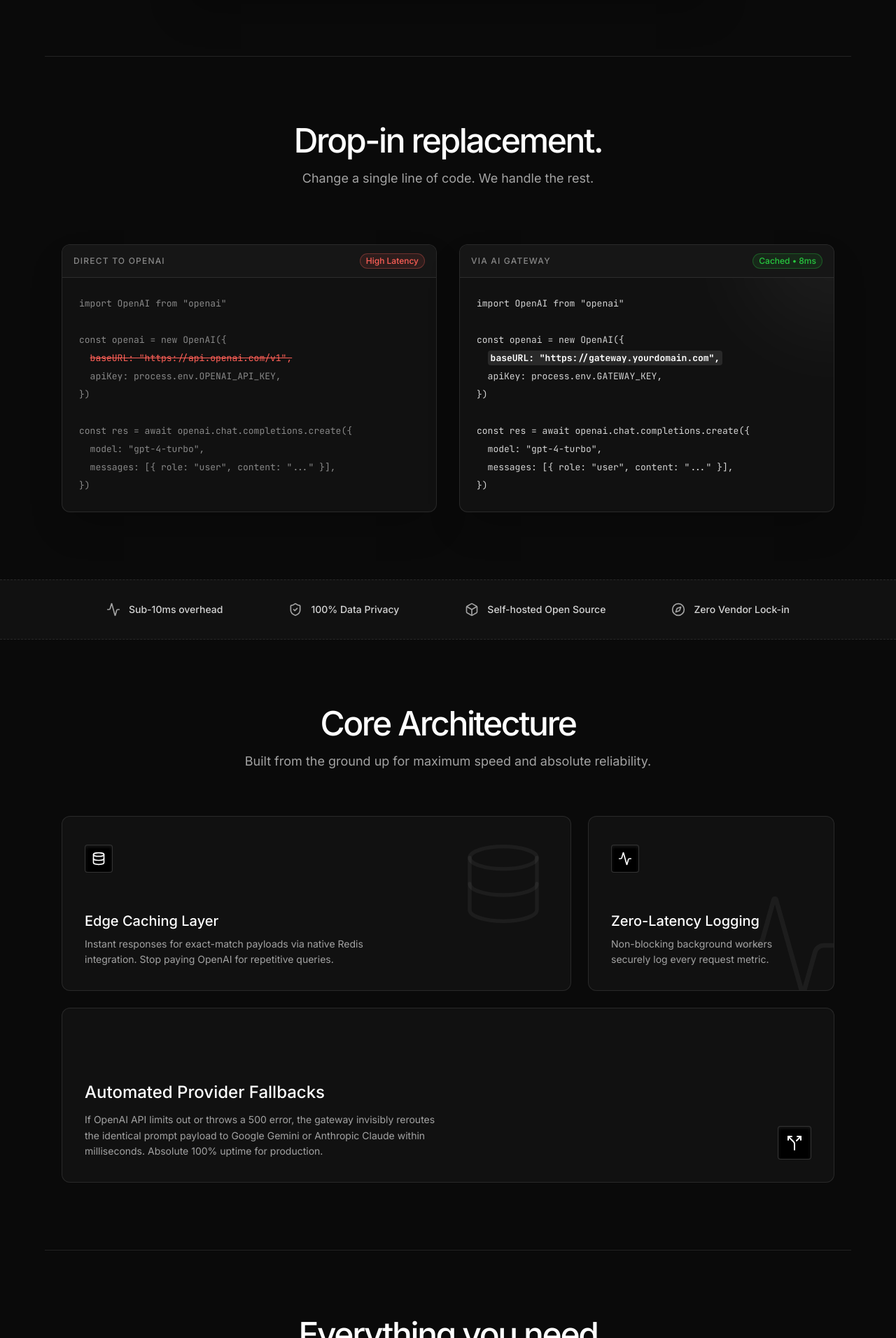
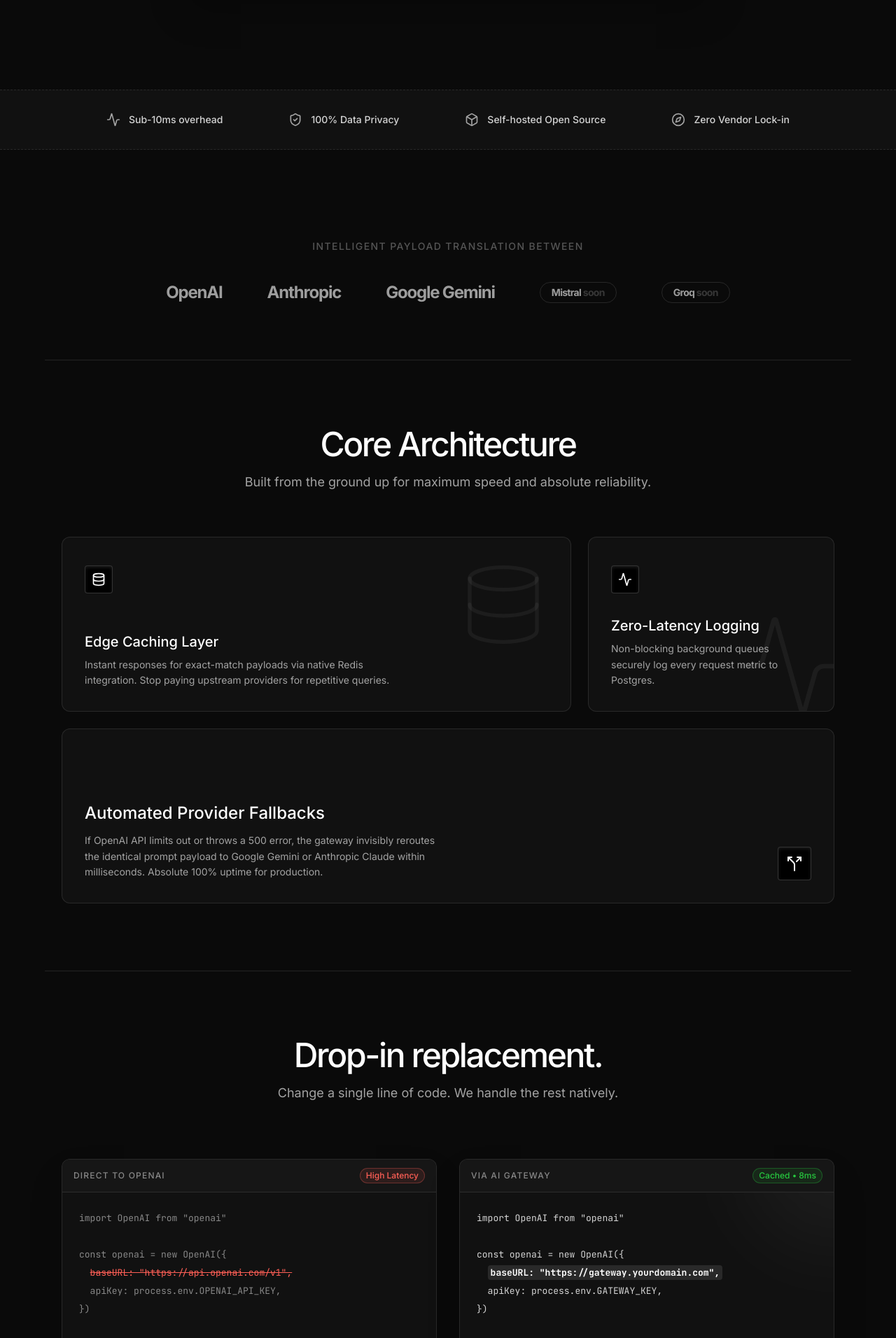
Before and after one commit to PankajKumardev/Ai-Proxy, a Next.js app in the folder apps/dashboard/: page / in a window 1280 px wide. Shown: the part 1008-2920 px from the top of the page at 70% size. Built offline with nearby package versions, Linux system fonts and the light colour scheme.

Commit message:
Updated the marketing page and generated the TypeScript build info cache.

```diff
--- a/apps/dashboard/src/app/(marketing)/page.tsx
+++ b/apps/dashboard/src/app/(marketing)/page.tsx
@@ -1,8 +1,8 @@
-// apps/dashboard/src/app/(marketing)/page.tsx
 import Link from "next/link";
 import type { Metadata } from "next";
-import { ArrowRight, Database, Server, Split, Code, Activity, ShieldCheck, Star, Box, Compass, CloudLightning, RefreshCw, Layers, Check, X } from "lucide-react";
+import { ArrowRight, Database, Server, Split, Code, Activity, ShieldCheck, Box, Compass, Check, X } from "lucide-react";
 import { cn } from "@/lib/utils";
+import { Accordion, AccordionItem, AccordionTrigger, AccordionContent } from "@/components/ui/accordion";
 
 export const metadata: Metadata = {
   title: "AI Gateway — Open-source LLM Proxy with Caching & Fallback Routing",
@@ -26,7 +26,6 @@
 export default function HomePage() {
   return (
     <>
-
       {/* Hero */}
       <section className="relative pt-40 pb-20 px-6 max-w-6xl mx-auto text-center">
         <div className="inline-flex items-center rounded-full border border-white/10 bg-transparent px-4 py-1.5 text-sm font-medium text-[#d4d4d4] mb-8">
@@ -71,11 +70,95 @@
         </div>
       </section>
 
+      {/* Trust & Performance Bar */}
+      <section className="border-y border-white/10 bg-[#111111] py-8 mt-12 mb-12 border-dashed">
+        <div className="max-w-5xl mx-auto flex flex-wrap justify-between items-center gap-8 px-6">
+          <div className="flex items-center gap-3">
+            <Activity className="w-5 h-5 text-[#a3a3a3]" />
+            <span className="text-sm font-medium text-[#d4d4d4]">Sub-10ms overhead</span>
+          </div>
+          <div className="flex items-center gap-3">
+            <ShieldCheck className="w-5 h-5 text-[#a3a3a3]" />
+            <span className="text-sm font-medium text-[#d4d4d4]">100% Data Privacy</span>
+          </div>
+          <div className="flex items-center gap-3">
+            <Box className="w-5 h-5 text-[#a3a3a3]" />
+            <span className="text-sm font-medium text-[#d4d4d4]">Self-hosted Open Source</span>
+          </div>
+          <div className="flex items-center gap-3">
+            <Compass className="w-5 h-5 text-[#a3a3a3]" />
+            <span className="text-sm font-medium text-[#d4d4d4]">Zero Vendor Lock-in</span>
+          </div>
+        </div>
+      </section>
+
+      {/* NEW: Supported Models Logo Cloud / Marquee */}
+      <section className="py-20 px-6 max-w-6xl mx-auto overflow-hidden">
+        <div className="text-center mb-10">
+          <p className="text-sm font-medium tracking-widest uppercase text-[#555555]">Intelligent payload translation between</p>
+        </div>
+        <div className="flex flex-wrap justify-center items-center gap-8 md:gap-16 opacity-60 grayscale filter hover:grayscale-0 transition-all duration-700">
+          <div className="text-2xl font-bold tracking-tighter text-white">OpenAI</div>
+          <div className="text-2xl font-bold tracking-tighter text-white">Anthropic</div>
+          <div className="text-2xl font-bold tracking-tighter text-white">Google Gemini</div>
+          <div className="text-2xl font-bold tracking-tighter text-white border border-white/20 px-4 py-1 rounded-full text-sm">Mistral <span className="text-[#555]">soon</span></div>
+          <div className="text-2xl font-bold tracking-tighter text-white border border-white/20 px-4 py-1 rounded-full text-sm">Groq <span className="text-[#555]">soon</span></div>
+        </div>
+      </section>
+
+      {/* Advanced Bento Grid */}
+      <section className="py-24 px-6 max-w-6xl mx-auto border-t border-white/10">
+        <div className="text-center mb-16">
+          <h2 className="text-3xl md:text-5xl font-medium tracking-tighter text-white mb-4">Core Architecture</h2>
+          <p className="text-lg text-[#a3a3a3] max-w-2xl mx-auto">Built from the ground up for maximum speed and absolute reliability.</p>
+        </div>
+
+        <div className="grid md:grid-cols-2 lg:grid-cols-3 gap-6 auto-rows-[250px]">
+          {/* Caching - Wide */}
+          <div className="md:col-span-2 bg-[#111] border border-white/10 rounded-xl p-8 relative overflow-hidden group hover:bg-[#161616] transition-colors flex flex-col justify-end">
+            <div className="absolute top-0 right-0 p-8 text-white/5 group-hover:text-white/10 transition-colors">
+              <Database className="w-32 h-32" strokeWidth={1} />
+            </div>
+            <div className="w-10 h-10 rounded border border-white/20 bg-black flex items-center justify-center text-white mb-auto mt-2 shadow-inner shadow-white/10">
+              <Database className="w-5 h-5" />
+            </div>
+            <h3 className="text-xl font-medium text-white mb-2 relative z-10">Edge Caching Layer</h3>
+            <p className="text-[#a3a3a3] text-sm leading-relaxed max-w-md relative z-10">Instant responses for exact-match payloads via native Redis integration. Stop paying upstream providers for repetitive queries.</p>
+          </div>
+
+          {/* Logging - Square */}
+          <div className="bg-[#111] border border-white/10 rounded-xl p-8 relative overflow-hidden group hover:bg-[#161616] transition-colors flex flex-col justify-end">
+            <div className="absolute -right-4 -bottom-4 text-white/5 group-hover:text-white/10 transition-colors">
+              <Activity className="w-40 h-40" strokeWidth={1} />
+            </div>
+            <div className="w-10 h-10 rounded border border-white/20 bg-black flex items-center justify-center text-white mb-auto mt-2 shadow-inner shadow-white/10">
+              <Activity className="w-5 h-5" />
+            </div>
+            <h3 className="text-xl font-medium text-white mb-2 relative z-10">Zero-Latency Logging</h3>
+            <p className="text-[#a3a3a3] text-sm leading-relaxed relative z-10">Non-blocking background queues securely log every request metric to Postgres.</p>
+          </div>
+
+          {/* Fallbacks - Wide */}
+          <div className="lg:col-span-3 bg-[#111] border border-white/10 rounded-xl p-8 relative overflow-hidden group hover:bg-[#161616] transition-colors flex flex-col sm:flex-row items-start sm:items-end justify-between gap-8 gap-y-16">
+            <div className="absolute inset-0 bg-[radial-gradient(circle_at_bottom,_var(--tw-gradient-stops))] from-white/[0.03] to-transparent pointer-events-none" />
+
+            <div className="max-w-lg z-10 order-2 sm:order-1">
+              <h3 className="text-2xl font-medium text-white mb-3">Automated Provider Fallbacks</h3>
+              <p className="text-[#a3a3a3] text-sm leading-relaxed">If OpenAI API limits out or throws a 500 error, the gateway invisibly reroutes the identical prompt payload to Google Gemini or Anthropic Claude within milliseconds. Absolute 100% uptime for production.</p>
+            </div>
+
+            <div className="w-12 h-12 rounded border border-white/20 bg-black flex items-center justify-center text-white shrink-0 order-1 sm:order-2 shadow-inner shadow-white/10 mb-auto sm:mb-0 sm:mt-auto">
+              <Split className="w-6 h-6" />
+            </div>
+          </div>
+        </div>
+      </section>
+
       {/* Code Comparison */}
       <section className="py-24 px-6 max-w-6xl mx-auto border-t border-white/10">
         <div className="text-center mb-16">
           <h2 className="text-3xl md:text-5xl font-medium tracking-tighter text-white mb-4">Drop-in replacement.</h2>
-          <p className="text-lg text-[#a3a3a3] max-w-2xl mx-auto">Change a single line of code. We handle the rest.</p>
+          <p className="text-lg text-[#a3a3a3] max-w-2xl mx-auto">Change a single line of code. We handle the rest natively.</p>
         </div>
 
         <div className="grid lg:grid-cols-2 gap-8 items-stretch pt-4">
@@ -126,77 +209,32 @@
         </div>
       </section>
 
-      {/* Trust & Performance Bar */}
-      <section className="border-y border-white/10 bg-[#111111] py-8 border-dashed">
-        <div className="max-w-5xl mx-auto flex flex-wrap justify-between items-center gap-8 px-6">
-          <div className="flex items-center gap-3">
-            <Activity className="w-5 h-5 text-[#a3a3a3]" />
-            <span className="text-sm font-medium text-[#d4d4d4]">Sub-10ms overhead</span>
-          </div>
-          <div className="flex items-center gap-3">
-            <ShieldCheck className="w-5 h-5 text-[#a3a3a3]" />
-            <span className="text-sm font-medium text-[#d4d4d4]">100% Data Privacy</span>
-          </div>
-          <div className="flex items-center gap-3">
-            <Box className="w-5 h-5 text-[#a3a3a3]" />
-            <span className="text-sm font-medium text-[#d4d4d4]">Self-hosted Open Source</span>
-          </div>
-          <div className="flex items-center gap-3">
-            <Compass className="w-5 h-5 text-[#a3a3a3]" />
-            <span className="text-sm font-medium text-[#d4d4d4]">Zero Vendor Lock-in</span>
-          </div>
+      {/* Request Lifecycle */}
+      <section className="py-24 px-6 max-w-6xl mx-auto border-t border-white/10 z-10 relative">
+        <div className="text-center mb-16">
+          <h2 className="text-3xl md:text-5xl font-medium tracking-tighter text-white mb-4">The Request Lifecycle</h2>
+          <p className="text-lg text-[#a3a3a3] max-w-2xl mx-auto">See exactly what happens in the milliseconds between your app and the provider.</p>
+        </div>
+
+        <div className="grid md:grid-cols-4 gap-6 relative md:pb-8">
+          <div className="hidden md:block absolute top-[32px] left-[10%] right-[10%] h-[1px] bg-gradient-to-r from-white/0 via-white/20 to-white/0 pointer-events-none" />
+
+          {[
+            { step: "01", title: "Intercept", desc: "Gateway receives the standard OpenAI-formatted payload from your application." },
+            { step: "02", title: "Hash & Cache", desc: "Calculates SHA-256 string. If found in Redis, it returns instantly (0 latency, $0 cost)." },
+            { step: "03", title: "Smart Route", desc: "If uncached, routes to OpenAI, Gemini, or Claude based on your fallback logic." },
+            { step: "04", title: "Log & Stream", desc: "Streams response back to client while asynchronously logging usage to Postgres." }
+          ].map((s, i) => (
+            <div key={i} className="relative z-10 flex flex-col items-center text-center p-8 bg-[#111111] border border-white/10 rounded-2xl shadow-xl hover:bg-[#161616] transition-colors group">
+              <div className="w-16 h-16 rounded-full bg-black border border-white/20 flex items-center justify-center text-white font-mono text-lg font-bold mb-6 shadow-inner shadow-white/5 group-hover:scale-110 transition-transform duration-500">
+                {s.step}
+              </div>
+              <h3 className="text-lg font-medium text-white mb-3">{s.title}</h3>
+              <p className="text-sm text-[#888888] leading-relaxed">{s.desc}</p>
+            </div>
+          ))}
         </div>
       </section>
-
-      {/* Advanced Bento Grid */}
-      <section className="py-24 px-6 max-w-6xl mx-auto">
-        <div className="text-center mb-16">
-          <h2 className="text-3xl md:text-5xl font-medium tracking-tighter text-white mb-4">Core Architecture</h2>
-          <p className="text-lg text-[#a3a3a3] max-w-2xl mx-auto">Built from the ground up for maximum speed and absolute reliability.</p>
-        </div>
-
-        <div className="grid md:grid-cols-2 lg:grid-cols-3 gap-6 auto-rows-[250px]">
-          {/* Caching - Wide */}
-          <div className="md:col-span-2 bg-[#111] border border-white/10 rounded-xl p-8 relative overflow-hidden group hover:bg-[#161616] transition-colors flex flex-col justify-end">
-            <div className="absolute top-0 right-0 p-8 text-white/5 group-hover:text-white-10 transition-colors">
-              <Database className="w-32 h-32" strokeWidth={1} />
-            </div>
-            <div className="w-10 h-10 rounded border border-white/20 bg-black flex items-center justify-center text-white mb-auto mt-2 shadow-inner shadow-white/10">
-              <Database className="w-5 h-5" />
-            </div>
-            <h3 className="text-xl font-medium text-white mb-2 relative z-10">Edge Caching Layer</h3>
-            <p className="text-[#a3a3a3] text-sm leading-relaxed max-w-md relative z-10">Instant responses for exact-match payloads via native Redis integration. Stop paying OpenAI for repetitive queries.</p>
-          </div>
-
-          {/* Logging - Square */}
-          <div className="bg-[#111] border border-white/10 rounded-xl p-8 relative overflow-hidden group hover:bg-[#161616] transition-colors flex flex-col justify-end">
-            <div className="absolute -right-4 -bottom-4 text-white/5">
-              <Activity className="w-40 h-40" strokeWidth={1} />
-            </div>
-            <div className="w-10 h-10 rounded border border-white/20 bg-black flex items-center justify-center text-white mb-auto mt-2 shadow-inner shadow-white/10">
-              <Activity className="w-5 h-5" />
-            </div>
-            <h3 className="text-xl font-medium text-white mb-2 relative z-10">Zero-Latency Logging</h3>
-            <p className="text-[#a3a3a3] text-sm leading-relaxed relative z-10">Non-blocking background workers securely log every request metric.</p>
-          </div>
-
-          {/* Fallbacks - Wide */}
-          <div className="lg:col-span-3 bg-[#111] border border-white/10 rounded-xl p-8 relative overflow-hidden group hover:bg-[#161616] transition-colors flex flex-col sm:flex-row items-start sm:items-end justify-between gap-8 gap-y-16">
-            <div className="absolute inset-0 bg-[radial-gradient(circle_at_bottom,_var(--tw-gradient-stops))] from-white/[0.03] to-transparent pointer-events-none" />
-
-            <div className="max-w-lg z-10 order-2 sm:order-1">
-              <h3 className="text-2xl font-medium text-white mb-3">Automated Provider Fallbacks</h3>
-              <p className="text-[#a3a3a3] text-sm leading-relaxed">If OpenAI API limits out or throws a 500 error, the gateway invisibly reroutes the identical prompt payload to Google Gemini or Anthropic Claude within milliseconds. Absolute 100% uptime for production.</p>
-            </div>
-
-            <div className="w-12 h-12 rounded border border-white/20 bg-black flex items-center justify-center text-white shrink-0 order-1 sm:order-2 shadow-inner shadow-white/10 mb-auto sm:mb-0 sm:mt-auto">
-              <Split className="w-6 h-6" />
-            </div>
-          </div>
-        </div>
-      </section>
-
-
 
       {/* Features */}
       <section className="py-24 px-6 max-w-6xl mx-auto border-t border-white/10">
@@ -384,6 +422,31 @@
         </div>
       </section>
 
+      {/* FAQ */}
+      <section className="py-24 px-6 max-w-4xl mx-auto border-t border-white/10">
+        <div className="text-center mb-16">
+          <h2 className="text-3xl md:text-5xl font-medium tracking-tighter text-white mb-4">Frequently asked questions</h2>
+        </div>
+
+        <Accordion className="w-full">
+          {[
+            { q: "Do I need to change my existing prompts?", a: "No. AI Gateway is 100% compatible with the OpenAI API protocol. Your existing prompts, system messages, and functions work identically whether they ultimately route to OpenAI, Gemini, or Anthropic Claude.", value: "item-1" },
+            { q: "Is the proxy a single point of failure?", a: "AI Gateway is designed to be deployed to edge networks via Edge Runtime (like Vercel Edge or Cloudflare Workers) or horizontally scaled via Docker containers. The underlying proxy routing calculation logic is completely stateless.", value: "item-2" },
+            { q: "How secure are my API keys?", a: "Root provider keys (OpenAI, Anthropic) are heavily encrypted at rest in the database. Gateway keys generated for your client applications are hashed via SHA-256 and only shown exactly once during creation.", value: "item-3" },
+            { q: "Does response caching work with streaming?", a: "Yes. When a cached response is hit on a stream request, the gateway simulates an SSE format multiplex stream back to the client at high speed so your UI typing animations never prematurely break.", value: "item-4" }
+          ].map((faq) => (
+            <AccordionItem key={faq.value} value={faq.value} className="bg-[#111111] border-x border-t border-b border-white/10 rounded-2xl px-6 sm:px-8 mb-4 hover:bg-[#161616] transition-colors data-[open]:bg-[#161616] tracking-tight group/item">
+              <AccordionTrigger className="group flex flex-1 w-full items-center justify-between text-left text-base sm:text-lg font-medium text-white hover:no-underline py-6">
+                {faq.q}
+              </AccordionTrigger>
+              <AccordionContent className="text-[#a3a3a3] text-[14px] sm:text-[15px] leading-relaxed pb-6 text-left">
+                {faq.a}
+              </AccordionContent>
+            </AccordionItem>
+          ))}
+        </Accordion>
+      </section>
+
       {/* Bottom CTA Block */}
       <section className="py-24 px-6 max-w-4xl mx-auto w-full">
         <div className="rounded-2xl border border-white/10 bg-[#111111] p-12 md:p-16 text-center shadow-2xl relative overflow-hidden">
@@ -399,7 +462,6 @@
           </Link>
         </div>
       </section>
-
     </>
   );
 }
--- /dev/null
+++ b/apps/dashboard/src/components/ui/accordion.tsx
@@ -0,0 +1,74 @@
+"use client"
+
+import { Accordion as AccordionPrimitive } from "@base-ui/react/accordion"
+
+import { cn } from "@/lib/utils"
+import { ChevronDownIcon, ChevronUpIcon } from "lucide-react"
+
+function Accordion({ className, ...props }: AccordionPrimitive.Root.Props) {
+  return (
+    <AccordionPrimitive.Root
+      data-slot="accordion"
+      className={cn("flex w-full flex-col", className)}
+      {...props}
+    />
+  )
+}
+
+function AccordionItem({ className, ...props }: AccordionPrimitive.Item.Props) {
+  return (
+    <AccordionPrimitive.Item
+      data-slot="accordion-item"
+      className={cn("not-last:border-b", className)}
+      {...props}
+    />
+  )
+}
+
+function AccordionTrigger({
+  className,
+  children,
+  ...props
+}: AccordionPrimitive.Trigger.Props) {
+  return (
+    <AccordionPrimitive.Header className="flex">
+      <AccordionPrimitive.Trigger
+        data-slot="accordion-trigger"
+        className={cn(
+          "group/accordion-trigger relative flex flex-1 items-start justify-between rounded-lg border border-transparent py-2.5 text-left text-sm font-medium transition-all outline-none hover:underline focus-visible:border-ring focus-visible:ring-3 focus-visible:ring-ring/50 focus-visible:after:border-ring aria-disabled:pointer-events-none aria-disabled:opacity-50 **:data-[slot=accordion-trigger-icon]:ml-auto **:data-[slot=accordion-trigger-icon]:size-4 **:data-[slot=accordion-trigger-icon]:text-muted-foreground",
+          className
+        )}
+        {...props}
+      >
+        {children}
+        <ChevronDownIcon data-slot="accordion-trigger-icon" className="pointer-events-none shrink-0 group-aria-expanded/accordion-trigger:hidden" />
+        <ChevronUpIcon data-slot="accordion-trigger-icon" className="pointer-events-none hidden shrink-0 group-aria-expanded/accordion-trigger:inline" />
+      </AccordionPrimitive.Trigger>
+    </AccordionPrimitive.Header>
+  )
+}
+
+function AccordionContent({
+  className,
+  children,
+  ...props
+}: AccordionPrimitive.Panel.Props) {
+  return (
+    <AccordionPrimitive.Panel
+      data-slot="accordion-content"
+      className="overflow-hidden text-sm data-open:animate-accordion-down data-closed:animate-accordion-up"
+      {...props}
+    >
+      <div
+        className={cn(
+          "h-(--accordion-panel-height) pt-0 pb-2.5 data-ending-style:h-0 data-starting-style:h-0 [&_a]:underline [&_a]:underline-offset-3 [&_a]:hover:text-foreground [&_p:not(:last-child)]:mb-4",
+          className
+        )}
+      >
+        {children}
+      </div>
+    </AccordionPrimitive.Panel>
+  )
+}
+
+export { Accordion, AccordionItem, AccordionTrigger, AccordionContent }
```
Also changed, not shown: apps/dashboard/src/app/(marketing)/pricing/page.tsx (+12 -10 lines), 1 other file (tests, documents, lock files or other folders).
